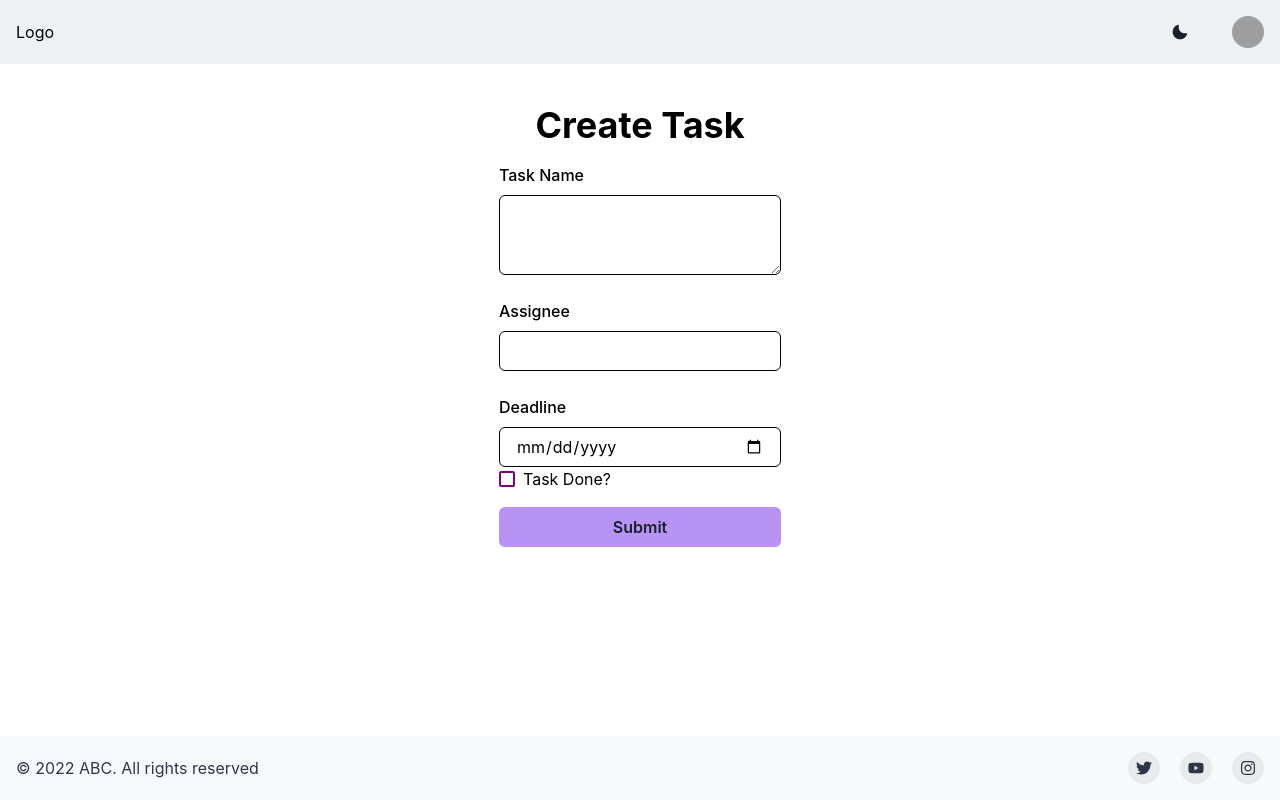
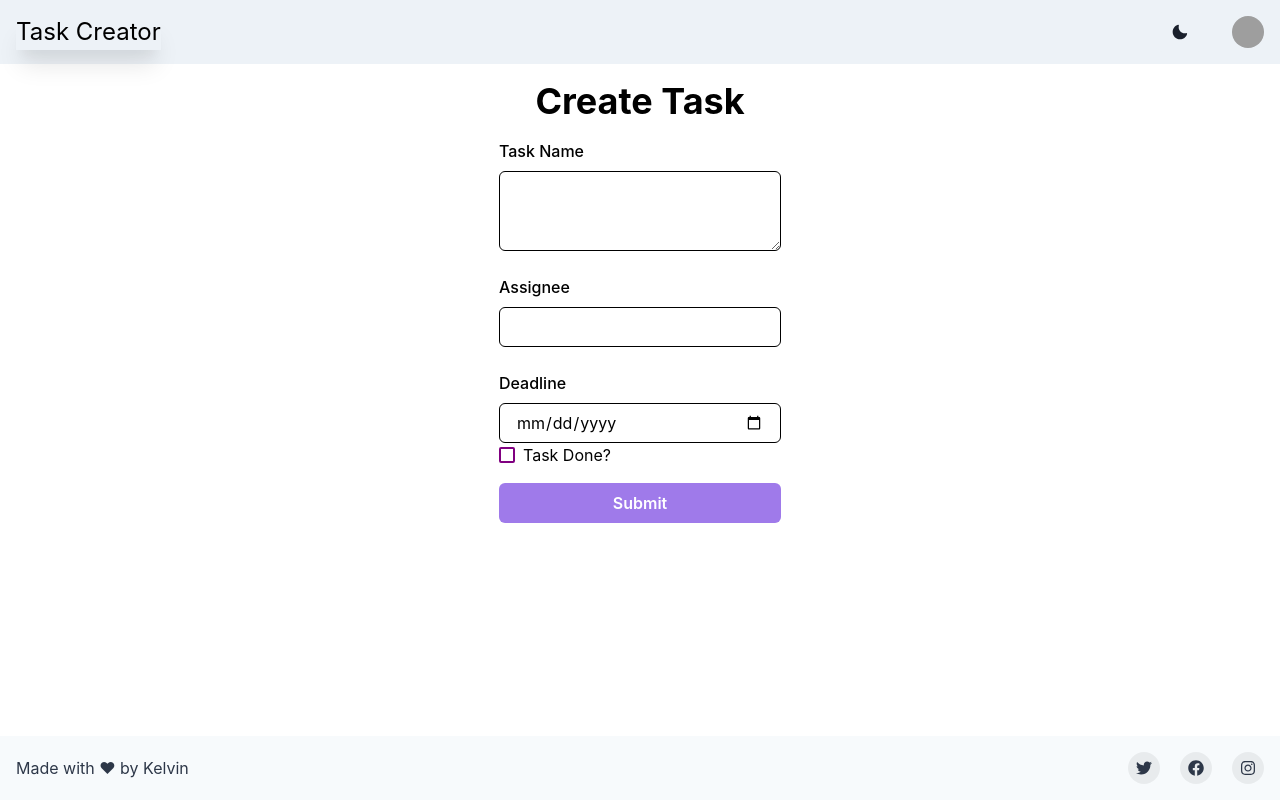
Before and after one commit to kelvintri/react-tasks, a React (Create React App) app: page /createtask in a window 1280 px wide. Built offline with nearby package versions, Linux system fonts and the light colour scheme; grey boxes are pictures that could not be loaded.

Commit message:
all features done

```diff
--- a/src/App.js
+++ b/src/App.js
@@ -18,15 +18,15 @@ function App() {
       <ThemeProvider theme={theme}>
         <ColorModeProvider>
           <CSSReset />
-          <Nav/>
+          <Nav />
           <Router>
             <Routes>
-              <Route exact path="/createtask" element={<CreateTask/>} />
-              <Route exact path="/updatetask" element={<UpdateTask/>} />
-              <Route exact path="/" element={<TaskLists/>} />
+              <Route exact path="/" element={<TaskLists />} />
+              <Route exact path="/createtask" element={<CreateTask />} />
+              <Route exact path="/updatetask" element={<UpdateTask />} />
             </Routes>
           </Router>
-          <Footer/>
+          <Footer />
         </ColorModeProvider>
       </ThemeProvider>
     </>
--- a/src/components/CreateTask.js
+++ b/src/components/CreateTask.js
@@ -54,8 +54,8 @@ export default function CreateTask() {
 
   return (
     <>
-      <Flex width="full" align="center" justifyContent="center">
-        <Box p={10}>
+      <Flex width="full" align="center" justifyContent="center" pt={20}>
+        <Box >
           <Box textAlign="center">
             <Heading>Create Task</Heading>
           </Box>
@@ -79,14 +79,15 @@ export default function CreateTask() {
                 />
               </FormControl>
               <Checkbox
-                value={taskdone}
+                value={taskdone.toString()}
                 borderColor="purple"
                 onChange={handleTaskdoneChange}
               >
                 Task Done?
               </Checkbox>
               <Button
-                bg="purple.300"
+              colorScheme="blue"
+                bg="purple.400"
                 width="full"
                 mt={4}
                 type="submit"
--- a/src/components/Footer.js
+++ b/src/components/Footer.js
@@ -7,7 +7,7 @@ import {
   useColorModeValue,
   VisuallyHidden,
 } from "@chakra-ui/react";
-import { FaInstagram, FaTwitter, FaYoutube } from "react-icons/fa";
+import { FaFacebook,  FaInstagram, FaTwitter } from "react-icons/fa";
 import { ReactNode } from "react";
 
 const SocialButton = ({
@@ -48,9 +48,9 @@ export default function Footer() {
       <Box
         bg={useColorModeValue("gray.50", "gray.900")}
         color={useColorModeValue("gray.700", "gray.200")}
-        position="fixed"
         bottom={0}
         width="100%"
+        position='fixed'
       >
         <Container
           as={Stack}
@@ -60,16 +60,17 @@ export default function Footer() {
           spacing={4}
           justify={{ base: "center", md: "space-between" }}
           align={{ base: "center", md: "center" }}
-        >
-          <Text>© 2022 ABC. All rights reserved</Text>
+        ><Box>
+          <Text textAlign='center'>Made with ❤ by Kelvin</Text>
+        </Box>
           <Stack direction={"row"} spacing={5}>
-            <SocialButton label={"Twitter"} href={"#"}>
+            <SocialButton label={"Twitter"} href={"https://twitter.com/kelvintri7"}>
               <FaTwitter />
             </SocialButton>
-            <SocialButton label={"YouTube"} href={"#"}>
-              <FaYoutube />
+            <SocialButton label={"Facebook"} href={"https://www.facebook.com/ygbacainimonyet"}>
+              <FaFacebook />
             </SocialButton>
-            <SocialButton label={"Instagram"} href={"#"}>
+            <SocialButton label={"Instagram"} href={"https://www.instagram.com/kelvintriy/"}>
               <FaInstagram />
             </SocialButton>
           </Stack>
--- a/src/components/Navbar.js
+++ b/src/components/Navbar.js
@@ -22,14 +22,14 @@ export default function Nav() {
   const { colorMode, toggleColorMode } = useColorMode();
   return (
     <>
-      <Box bg={useColorModeValue("gray.100", "gray.900")} px={4} width="100%">
+      <Box  bg={useColorModeValue("gray.100", "gray.900")} px={4} width="100%" zIndex={1000} mb={2} position="fixed">
         <Flex
           h={16}
           alignItems={"center"}
           justifyContent={"space-between"}
           maxW={"9xl"}
         >
-          <Text >Logo</Text>
+          <Text fontSize='2xl' shadow='xl'>Task Creator</Text>
           <Flex alignItems={"center"}>
             <Stack direction={"row"} spacing={7}>
               <Button onClick={toggleColorMode}>
@@ -62,7 +62,6 @@ export default function Nav() {
                   </Center>
                   <br />
                   <MenuDivider />
-                  <MenuItem>Your Servers</MenuItem>
                   <MenuItem>Account Settings</MenuItem>
                   <MenuItem>Logout</MenuItem>
                 </MenuList>
--- a/src/components/TaskLists.js
+++ b/src/components/TaskLists.js
@@ -1,6 +1,9 @@
 import React, { useEffect, useState } from "react";
 import axios from "axios";
 import {
+  Stack,
+  Button,
+  Icon,
   Checkbox,
   Table,
   Thead,
@@ -14,23 +17,24 @@ import {
   IconButton,
   Heading,
 } from "@chakra-ui/react";
-import { EditIcon, DeleteIcon } from "@chakra-ui/icons";
+import { EditIcon, DeleteIcon, CheckIcon } from "@chakra-ui/icons";
 import { Link } from "react-router-dom";
+import { FaPlus } from "react-icons/fa";
 
 export default function TaskLists() {
   const [APIData, setAPIData] = useState([]);
+
   const url = "https://young-woodland-74082.herokuapp.com/tasks";
 
   useEffect(() => {
-    axios
-      .get(url)
-      .then((resp) => {
+    axios.get(url).then((resp) => {
       setAPIData(resp.data.data.data);
     });
   }, [APIData]);
 
+
   const setData = (data) => {
-    let { id, taskname, assignee, taskdone, deadline} = data;
+    let { id, taskname, assignee, taskdone, deadline } = data;
     localStorage.setItem("ID", id);
     localStorage.setItem("Task Name", taskname);
     localStorage.setItem("Assignee", assignee);
@@ -38,18 +42,30 @@ export default function TaskLists() {
     localStorage.setItem("Task Deadline", deadline);
     console.log(data);
   };
-  const onDelete = (id) => {
-    axios.delete(`https://young-woodland-74082.herokuapp.com/task/${id}`)
+  const deleteData = (id) => {
+    axios.delete(`https://young-woodland-74082.herokuapp.com/task/${id}`);
   }
-
-
   return (
-    <Flex width="full" align="center" justifyContent="space-between" >
-      <Box p={2} my={4} mx="auto">
-        <Box textAlign='center'>
-        <Heading>Task Lists</Heading>
-        </Box>
-        <TableContainer textAlign="center" display='flex'>
+    <Flex width="full" justifyContent="space-between" pt={20}>
+      <Box mx="auto">
+        <Stack display="flex">
+          <Heading mb={2} textAlign="center">
+            Task List
+          </Heading>
+          <Stack direction={["column", "row"]} spacing="24px">
+            <Link to={"/createtask"}>
+              <Button
+                leftIcon={<Icon as={FaPlus} size="2rem" />}
+                colorScheme="blue"
+                variant="solid"
+                bg="purple.400"
+              >
+                Create Task
+              </Button>
+            </Link>
+          </Stack>
+        </Stack>
+        <TableContainer textAlign="center" width="100%">
           <Table variant="striped" colorScheme="purple">
             <Thead>
               <Tr>
@@ -73,11 +89,17 @@ export default function TaskLists() {
                         isChecked={data.taskdone}
                       />
                     </Td>
+                    <Td textAlign="center">{data.deadline}</Td>
                     <Td>
-                      {data.deadline}
-                    </Td>
-                    <Td>
-                      <Link to={'/updatetask'}>
+                      {data.taskdone === true ? (
+                        <IconButton
+                          mr={2}
+                          colorScheme="green"
+                          aria-label="done"
+                          icon={<CheckIcon />}
+                        />
+                      ) : (
+                        <Link to={"/updatetask"}>
                           <IconButton
                             mr={2}
                             colorScheme="blue"
@@ -86,11 +108,12 @@ export default function TaskLists() {
                             onClick={() => setData(data)}
                           />
                         </Link>
+                      )}
                       <IconButton
                         colorScheme="red"
                         aria-label="delete"
                         icon={<DeleteIcon />}
-                      onClick={() => onDelete(data.id)}
+                        onClick={() => deleteData(data.id)}
                       />
                     </Td>
                   </Tr>
--- a/src/components/UpdateTask.js
+++ b/src/components/UpdateTask.js
@@ -53,7 +53,7 @@ export default function UpdateTask() {
   console.log(taskDeadline)
   return (
     <>
-      <Flex width="full" align="center" justifyContent="center">
+      <Flex width="full" align="center" justifyContent="center" pt={10}>
         <Box p={10}>
           <Box textAlign="center">
             <Heading>Update Task</Heading>
@@ -92,6 +92,7 @@ export default function UpdateTask() {
               </Checkbox>
               <Button
                 bg="purple.300"
+                colorScheme="blue"
                 width="full"
                 mt={4}
                 type="submit"
```
Lines whose indentation alone changed are shown as unchanged.
